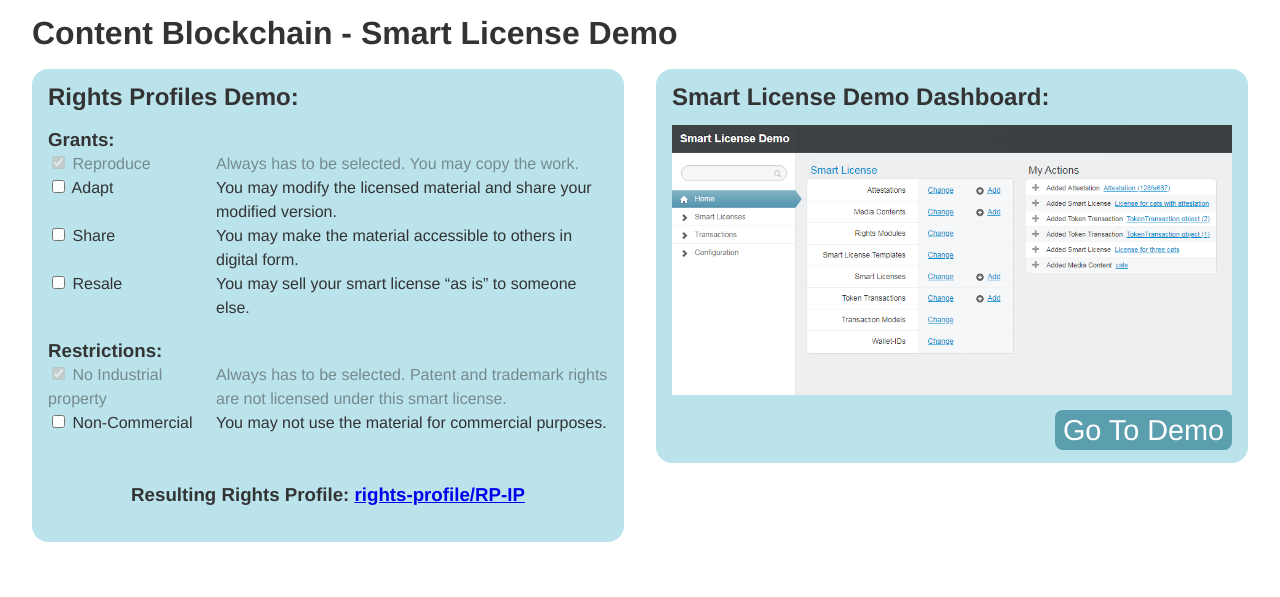
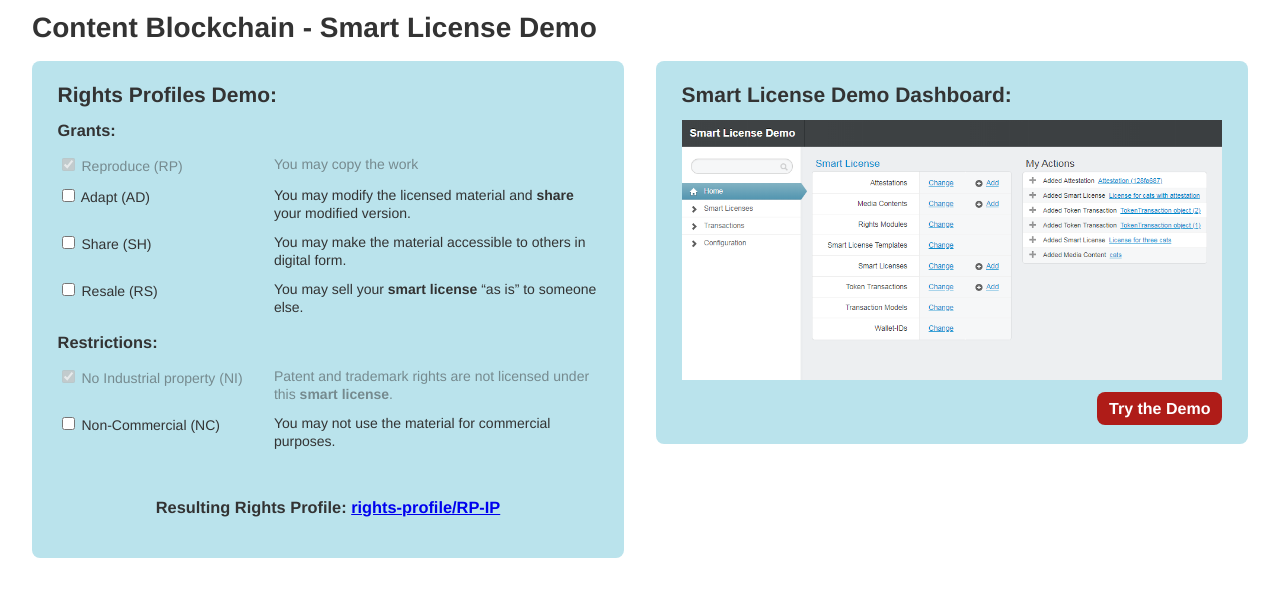
Before and after one commit to coblo/smartlicense, a Django app: template smartlicense/templates/index.html in a window 1280 px wide. Shown: the top 597 px of the page. Run offline with Django 3.2, Linux system fonts and the light colour scheme; the template is opened without the code that fills it, so the values that code supplies are empty.

Commit message:
Text and css tweaks

```diff
--- a/smartlicense/static/main.css
+++ b/smartlicense/static/main.css
@@ -1,8 +1,8 @@
 body {
     margin: 1rem;
     font-family: "Helvetica Neue", Helvetica, Arial, sans-serif;
-    font-size: 16px;
-    line-height: 24px;
+    font-size: 14px;
+    line-height: 18px;
     color: #333333;
     background-color: #ffffff;
 }
@@ -23,8 +23,8 @@ body {
 .rights-profiles, .smart-license-demo {
     background-color: #bae3ec;
     margin: 1rem;
-    padding: 1rem;
-    border-radius: 1rem;
+    padding: 1.6rem;
+    border-radius: 0.5rem;
 }
 
 .rights-profiles h2, .smart-license-demo h2 {
@@ -37,7 +37,7 @@ body {
 }
 
 .mb-0 {
-    margin-bottom: 0;
+    margin-bottom: 1rem;
 }
 
 .text-disabled {
@@ -46,14 +46,15 @@ body {
 
 .rights-row {
     display: flex;
+    margin-bottom: 0.7rem;
 }
 
 .rights-row-left {
-    flex: 0.3;
+    flex: 0.4;
 }
 
 .rights-row-right {
-    flex: 0.7;
+    flex: 0.6;
 }
 
 .result {
@@ -68,9 +69,10 @@ body {
 
 .demo-button {
     text-decoration: none;
-    font-size: 1.8rem;
-    background-color: #5B9FAF;
-    padding: 4px 8px 4px 8px;
+    font-size: 1rem;
+    font-weight: bold;
+    background-color: #af1c18;
+    padding: 8px 12px 8px 12px;
     color: #fff;
     border-radius: .5rem;
 }
--- a/smartlicense/templates/index.html
+++ b/smartlicense/templates/index.html
@@ -17,61 +17,53 @@
             <div class="rights-row">
                 <div class="rights-row-left">
                     <input type="checkbox" id="reproduce" name="reproduce" checked disabled/>
-                    <label class="text-disabled" for="reproduce">Reproduce</label><br/>
+                    <label class="text-disabled" for="reproduce">Reproduce (RP)</label><br/>
                 </div>
-                <div class="rights-row-right text-disabled">Always has to be selected. You may copy the work.</div>
+                <div class="rights-row-right text-disabled">You may copy the work</div>
             </div>
             <div class="rights-row">
                 <div class="rights-row-left">
                     <input type="checkbox" id="adapt" class="obligation-changer link-changer" name="adapt"/>
-                    <label for="adapt">Adapt</label><br/></div>
-                <div class="rights-row-right">You may modify the licensed material and share your modified version.
+                    <label for="adapt">Adapt (AD)</label><br/></div>
+                <div class="rights-row-right">You may modify the licensed material and <b>share</b> your modified version.
                 </div>
             </div>
             <div class="rights-row">
                 <div class="rights-row-left">
                     <input type="checkbox" id="share" class="obligation-changer link-changer" name="share"/>
-                    <label for="share">Share</label><br/></div>
+                    <label for="share">Share (SH)</label><br/></div>
                 <div class="rights-row-right">You may make the material accessible to others in digital form.</div>
             </div>
             <div class="rights-row">
                 <div class="rights-row-left">
                     <input type="checkbox" id="resale" class="obligation-changer link-changer" name="resale"/>
-                    <label for="resale">Resale</label><br/></div>
-                <div class="rights-row-right">You may sell your smart license “as is” to someone else.</div>
+                    <label for="resale">Resale (RS)</label><br/></div>
+              <div class="rights-row-right">You may sell your <b>smart license</b> “as is” to someone else.</div>
             </div>
             <h3 class="mb-0">Restrictions:</h3>
             <div class="rights-row">
                 <div class="rights-row-left">
                     <input type="checkbox" id="industrial" name="industrial" checked disabled/>
-                    <label class="text-disabled" for="industrial">No Industrial property</label><br/></div>
-                <div class="rights-row-right text-disabled">Always has to be selected. Patent and trademark rights are
-                    not
-                    licensed under this smart license.
+                    <label class="text-disabled" for="industrial">No Industrial property (NI)</label><br/></div>
+              <div class="rights-row-right text-disabled">Patent and trademark rights are not licensed under this <b>smart license</b>.
                 </div>
             </div>
             <div class="rights-row">
                 <div class="rights-row-left">
                     <input type="checkbox" id="noncommercial" class="link-changer" name="noncommercial"/>
-                    <label for="noncommercial">Non-Commercial</label><br/></div>
+                    <label for="noncommercial">Non-Commercial (NC)</label><br/></div>
                 <div class="rights-row-right">You may not use the material for commercial purposes.</div>
             </div>
             <h3 id="title-obligations" class="mb-0">Obligations:</h3>
             <div class="rights-row indicate-adaptions" id="indicate-adaptions">
-                <div class="rights-row-left">Indicate Adaptions</div>
-                <div class="rights-row-right">If you share an adapted version of the licensed material you have to
-                    indicate
-                    that your adaptation bases on the licensed material in a reasonable manner. You have to name the
-                    creator, copyright owner and licensor of the material according to the attribution obligation. If
-                    you
-                    share adaptations you must not imply that they are authorised or otherwise endorsed by the licensor.
+                <div class="rights-row-left">Indicate Adaptions (IA)</div>
+              <div class="rights-row-right">If you share your own adaption you must reference the original <b>licensed material</b>.
                 </div>
             </div>
             <div class="rights-row attribution" id="attribution">
-                <div class="rights-row-left">Attribution</div>
+                <div class="rights-row-left">Attribution (AT)</div>
                 <div class="rights-row-right">If the licensed material contains references to the creator or publisher
-                    or
-                    copyright notices you must not remove them.
+                    or copyright notices you must not remove them.
                 </div>
             </div>
             <div class="result"><h3>Resulting Rights Profile: <a id="result-link" href="rights-profile/RP-IP/">rights-profile/RP-IP</a>
@@ -85,7 +77,7 @@
                 <img class="link-image-demo" src="{% static 'smart-license-demo.png' %}" alt="Smart License Demo Dashboard"/>
             </a>
             <div class="demo-button-container">
-                <a class="demo-button" href="demo/">Go To Demo</a>
+                <a class="demo-button" href="demo/">Try the Demo</a>
             </div>
         </div>
     </div>
```
